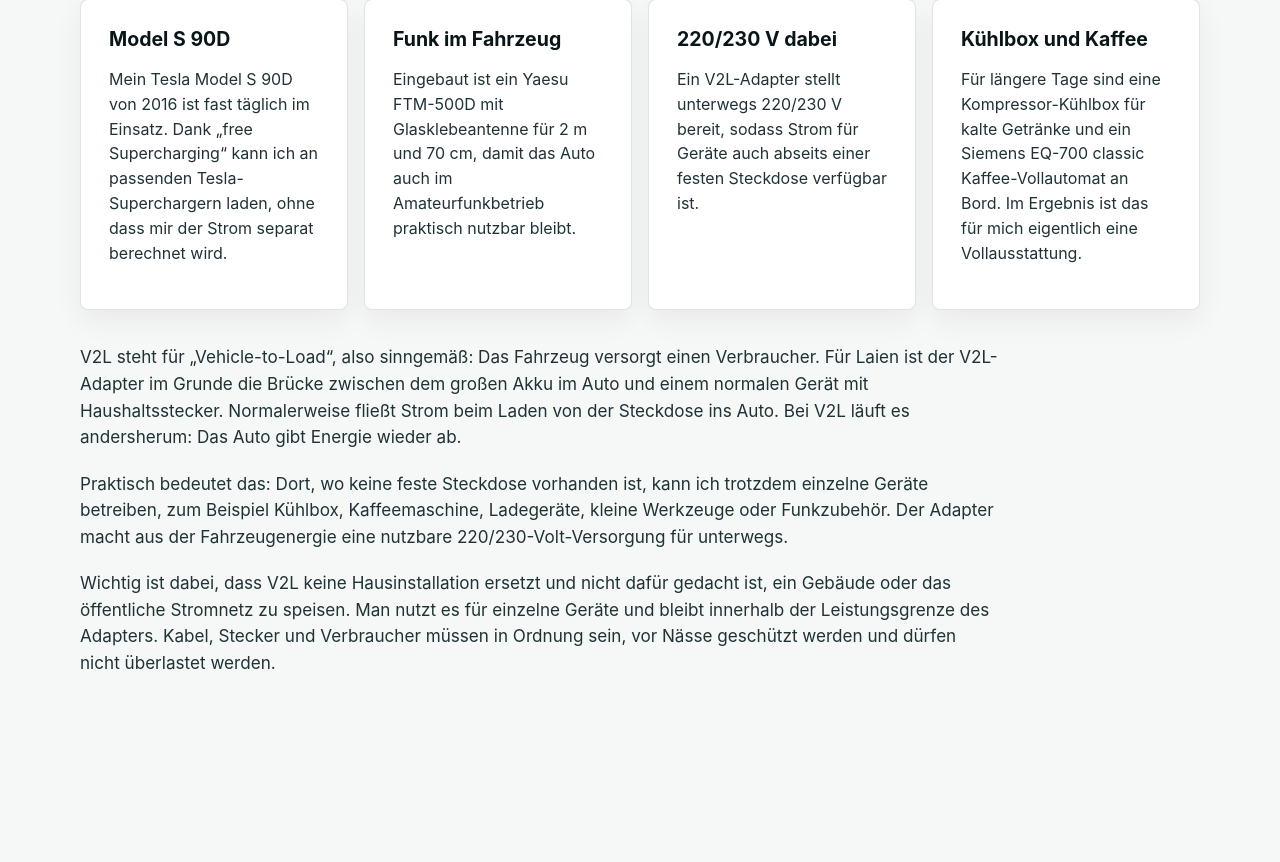
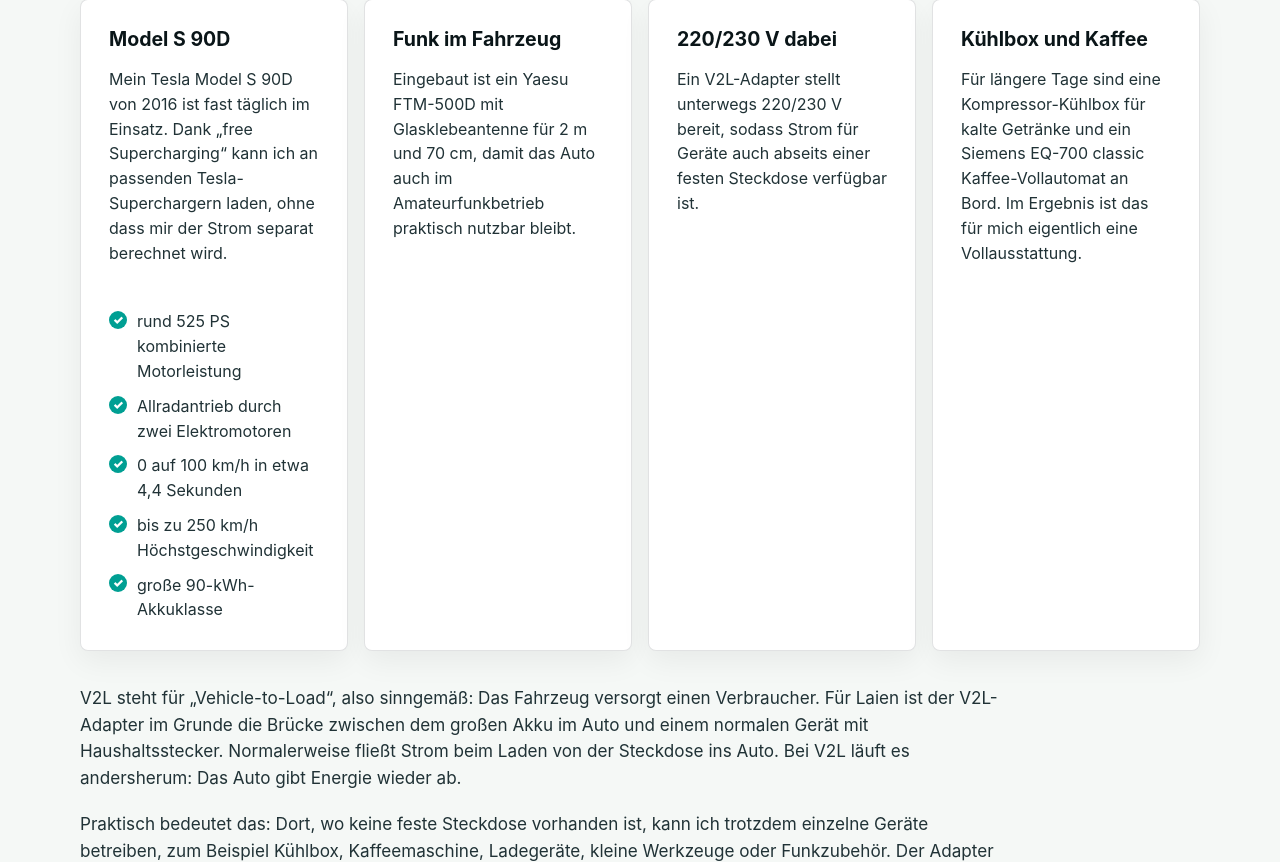
Before and after one commit to DO1FFE/do1ffe-webseite, a Flask app: page /ueber-mich in a window 1280 px wide. Shown: the part 2029-2891 px from the top of the page. Run offline with Flask 3, Linux system fonts and the light colour scheme.

Commit message:
Tesla-Daten ergänzen

```diff
--- a/templates/ueber_mich.html
+++ b/templates/ueber_mich.html
@@ -97,6 +97,13 @@
         „free Supercharging“ kann ich an passenden Tesla-Superchargern laden,
         ohne dass mir der Strom separat berechnet wird.
       </p>
+      <ul class="check-list">
+        <li>rund 525 PS kombinierte Motorleistung</li>
+        <li>Allradantrieb durch zwei Elektromotoren</li>
+        <li>0 auf 100 km/h in etwa 4,4 Sekunden</li>
+        <li>bis zu 250 km/h Höchstgeschwindigkeit</li>
+        <li>große 90-kWh-Akkuklasse</li>
+      </ul>
     </article>
     <article class="detail-card reveal">
       <h3>Funk im Fahrzeug</h3>
```
Also changed, not shown: tests/test_routen.py (+5 -0 lines).
